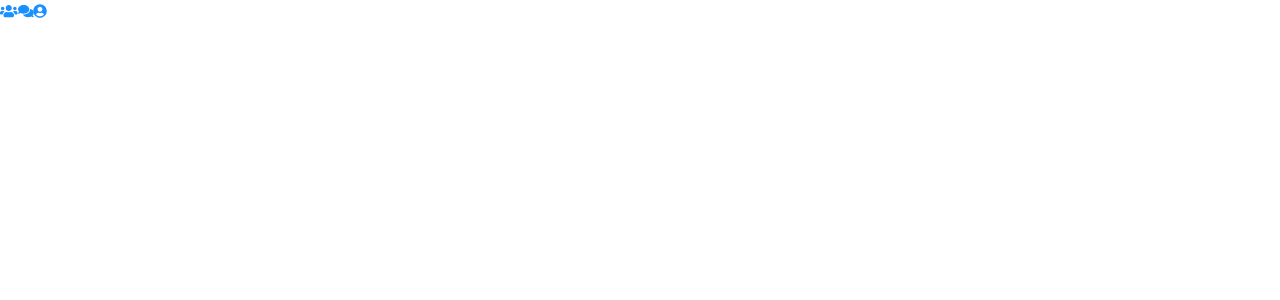
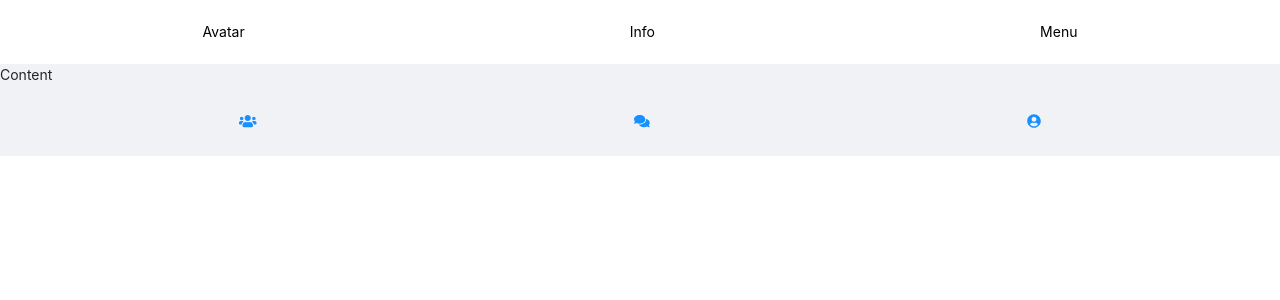
Before and after one commit to MatthewMarkov/social-mediaV2, a React (Create React App) app: page / in a window 1280 px wide. Shown: the top 300 px of the page. Built offline with nearby package versions, Linux system fonts and the light colour scheme.

Commit message:
create a layout for header

```diff
--- a/src/App.css
+++ /dev/null
@@ -1 +0,0 @@
-@import '~antd/dist/antd.css';
--- a/src/App.js
+++ b/src/App.js
@@ -1,11 +1,23 @@
 import React from 'react';
-import './App.css';
+import './App.scss';
 import {Row, Col, Layout, Menu} from "antd";
 import NavBar from "./components/Navbar/Navbar";
+import './App.scss'
+
+const { Header, Footer, Sider, Content } = Layout;
 
 const App = () => (
-    <Layout>
-<NavBar/>
+    <Layout className="app-wrapper">
+        <Header className="header">
+            <Row justify="space-around">
+                <Col>Avatar</Col>
+                <Col>Info</Col>
+                <Col>Menu</Col>
+            </Row>
+        </Header>
+        <Content>Content</Content>
+        <Footer><NavBar/></Footer>
+
     </Layout>
 );
 
--- /dev/null
+++ b/src/App.scss
@@ -0,0 +1,9 @@
+@import '~antd/dist/antd.css';
+
+.app-wrapper {
+  .header {
+    background-color: white;
+    color: black;
+    padding: 0px 10px;
+  }
+}
--- a/src/components/Navbar/Navbar.jsx
+++ b/src/components/Navbar/Navbar.jsx
@@ -1,17 +1,12 @@
 import React from "react";
-import {Affix, Col, Row} from "antd";
+import {Affix, Col, Row, Space} from "antd";
 import {NavLink} from "react-router-dom";
-import {
-    MessageOutlined,
-    UserOutlined
-} from '@ant-design/icons';
 import {FontAwesomeIcon} from '@fortawesome/react-fontawesome'
 import {faUsers, faComments, faUserCircle} from '@fortawesome/free-solid-svg-icons'
 
 
 const NavBar = () => (
-    <Affix style={{position: 'absolute'}}>
-        <Row>
+        <Row justify="space-around">
             <Col>
                 <NavLink to="/users"><FontAwesomeIcon icon={faUsers}/></NavLink>
             </Col>
@@ -22,8 +17,6 @@ const NavBar = () => (
                 <NavLink to="/"><FontAwesomeIcon icon={faUserCircle}/></NavLink>
             </Col>
         </Row>
-    </Affix>
-
 );
 
 export default NavBar
```
Also changed, not shown: 1 other file (tests, documents, lock files or other folders).
